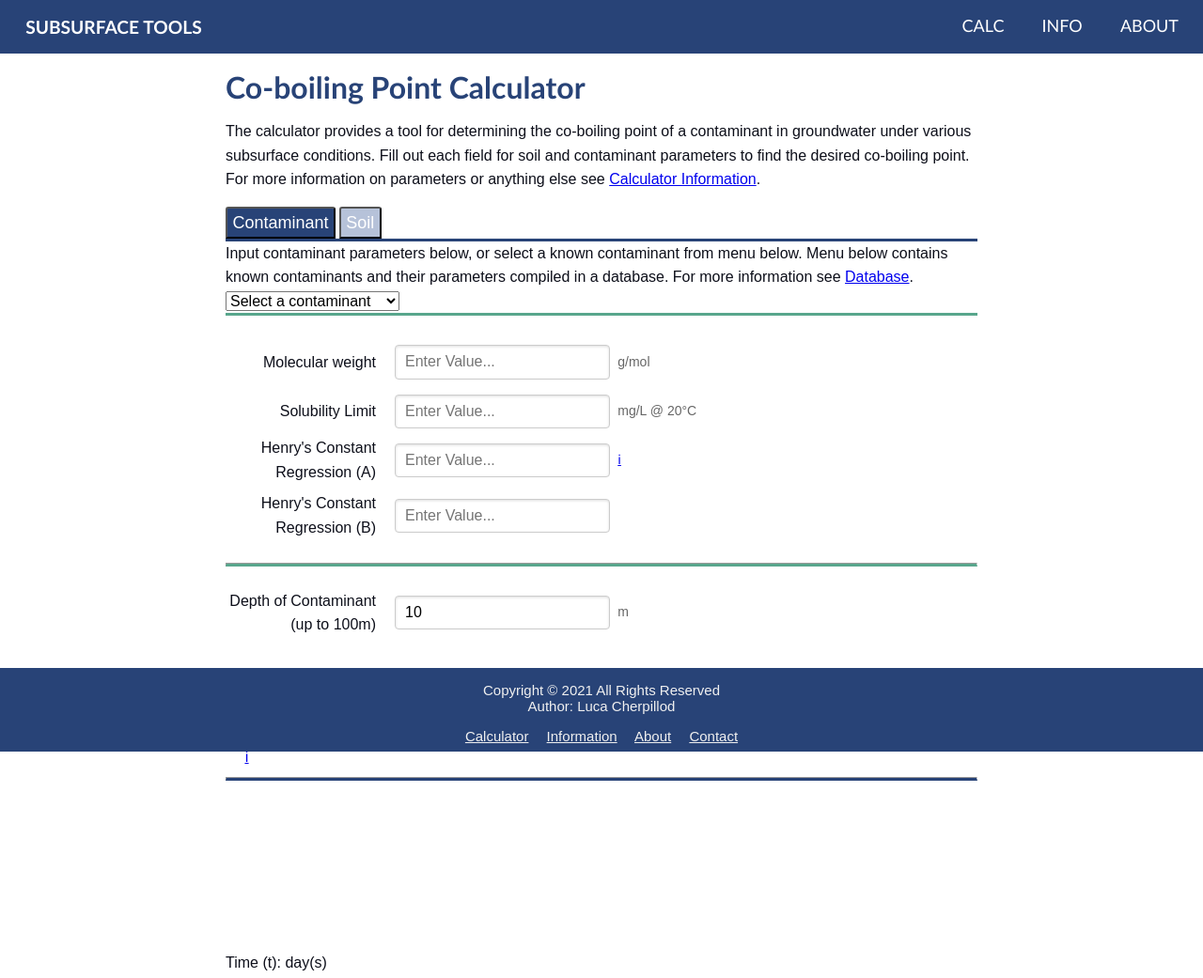
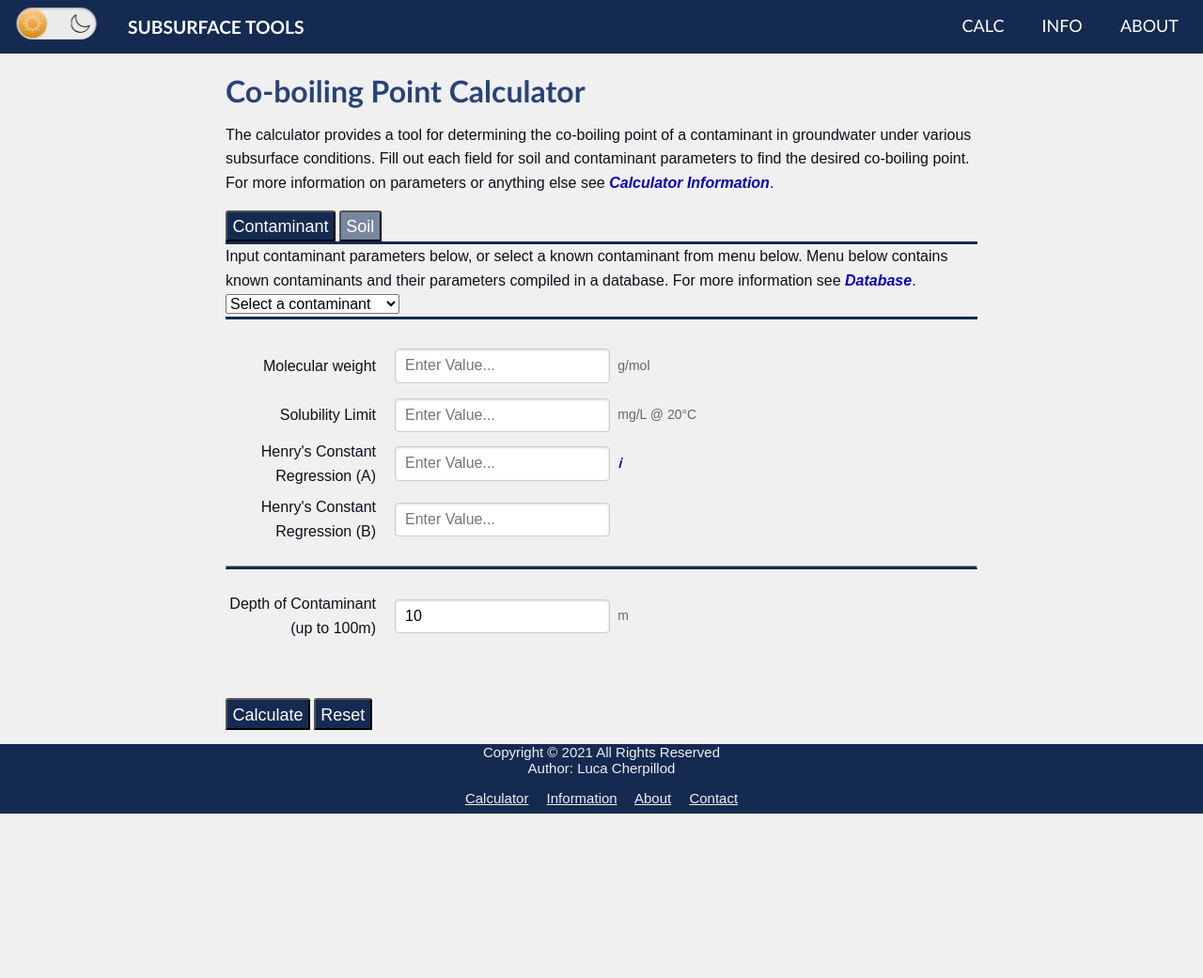
Before and after one commit to ShafinMahmudCS/SubsurfaceTools, a plain HTML site: page coboilingCalculator/index.html in a window 1280 px wide. Shown: the whole page at 94% size. After the commit the page ends 866 px from the top, so only its background shows below. Drawn offline with nearby package versions, Linux system fonts and the light colour scheme; some packages are replaced by stand-ins of ours; a script that the page names is missing; files whose address does not match are found by name.

Commit message:
Dark and light time added to the co-boiling point project

```diff
--- a/coboilingCalculator/index.html
+++ b/coboilingCalculator/index.html
@@ -8,21 +8,29 @@
     <title>Co-Boiling Calc</title>
 </head>
 
-<body>
-    <header>
-        <div class="header">
-            <nav>
+<body class="light-theme">
+    <input type="checkbox" id="darkmode-toggle"/>
+    <label id="toggleLabel" for="darkmode-toggle">
+      <img src="./resources/sun.svg" class="sun" />
+      <img src="./resources/moon.svg" class="moon" />
+    </label>
+    <nav>
+
+
+
+                <input type="checkbox" id="darkmode-toggle" />
+
                 <div class="home-menu pure-menu-horizontal pure-menu-fixed">
                     <a class="pure-menu-heading" href="../index.html">Subsurface Tools</a>
                     <ul class="pure-menu-list" style="padding-right: 1em">
-                        <li class="pure-menu-item"><a class="pure-menu-link" href="./index.html">CALC</a></li>
+                        <li class="pure-menu-item"><a id="firstLink" class="pure-menu-link" href="./index.html">CALC</a></li>
                         <li class="pure-menu-item"><a class="pure-menu-link" href="./info.html">INFO</a></li>
                         <li class="pure-menu-item"><a class="pure-menu-link" href="./about.html">ABOUT</a></li>
                     </ul>
                 </div>
             </nav>
-        </div>
-    </header>
+
+
 
     <div class="content-wrapper">
         <div class="content">
@@ -33,7 +41,7 @@
                     <p>The calculator provides a tool for determining the co-boiling point of a contaminant in
                         groundwater under various subsurface conditions. Fill out each field for soil and contaminant
                         parameters to find the desired co-boiling point. For more information on parameters or anything
-                        else see <a href="#">Calculator Information</a>.</p>
+                        else see <a class="links" href="#">Calculator Information</a>.</p>
                 </div>
             </header>
 
@@ -47,7 +55,7 @@
             <div id="soilForm" class="tab-content">
                 Input soil parameters below, or select a known soil from menu below.
                 Menu below contains known soils and their parameters compiled in a database. For more
-                information see <a href="info.html#database">Database</a>.
+                information see <a class="links" href="info.html#database">Database</a>.
                 <div style="border-bottom: 3px solid var(--mid-accent)">
                     <select id="soil_choice" name="soil_choice" onchange="update(this.value, 'soil')">
                       </select>
@@ -68,7 +76,7 @@
                             <label for="swr">Residual Water Saturation</label>
                             <input id='swr' name="swr" type="number" oninput="check(this)" step="any" max="0.999"
                                 placeholder="Enter Value..." />
-                            <span class="pure-form-message-inline" title="See Info for more information."><a
+                            <span class="pure-form-message-inline" title="See Info for more information."><a class="links"
                                     href="./info.html#parameters">&#8505;</a></span>
                         </div>
                         <div class="pure-control-group">
@@ -101,7 +109,7 @@
             <div id="contaminantForm" class="tab-content active">
                 Input contaminant parameters below, or select a known contaminant from menu below.
                 Menu below contains known contaminants and their parameters compiled in a database. For more
-                information see <a href="info.html#database">Database</a>.
+                information see <a class="links" href="info.html#database">Database</a>.
                 <div style="border-bottom: 3px solid var(--mid-accent)">
                     <select id="contaminant_choice" name="contaminant_choice" onchange="update(this.value, 'contaminant')">
                       </select>
@@ -128,7 +136,7 @@
                             <label for="a">Henry's Constant Regression (A)</label>
                             <input id='a' type="number" oninput="check(this)" step="any" placeholder="Enter Value..." />
                             <span class="pure-form-message-inline" title="See Info for more information.">
-                                <a href="./info.html#parameters">&#8505;</a>
+                                <a class="links" href="./info.html#parameters">&#8505;</a>
                             </span>
                         </div>
                         <div class="pure-control-group" style="padding-bottom: 1em">
@@ -159,7 +167,7 @@
             <div id="resultDiv">
                 <hr style="border-bottom: 3px solid var(--dark-accent)">
                 <span id="resultText"></span>&emsp;
-                <a href="./info.html#math"
+                <a class="links" href="./info.html#math"
                     title="Value rounded to nearest whole number. Press to see more information on calculations.">
                     <span>&#8505;</span>
                 </a>
@@ -170,9 +178,6 @@
                     style="display: none;">
                     <div class="myCanvas">
                         <canvas id="chartCanvas"></canvas>
-                        <div id="canvas1Time" class="canvas-info">
-                          <p><span class="blue">Time (t):</span> <span class="demo"></span> day(s)</p>
-                        </div>
                       </div>
             </div>
         </div>
@@ -186,10 +191,10 @@
             </p>
         </div>
         <div style="text-align: center">
-            <a href="/contaminant" style="color: #f0f0f0">Calculator</a>&emsp;
-            <a href="/info" style="color: #f0f0f0">Information</a>&emsp;
-            <a href="/about" style="color: #f0f0f0">About</a>&emsp;
-            <a href="/about/#contact" style="color: #f0f0f0">Contact</a>
+            <a href="index.html" style="color: #f0f0f0">Calculator</a>&emsp;
+            <a href="info.html" style="color: #f0f0f0">Information</a>&emsp;
+            <a href="about.html" style="color: #f0f0f0">About</a>&emsp;
+            <a href="about.html#contact" style="color: #f0f0f0">Contact</a>
         </div>
     </footer>
     <script>
@@ -227,6 +232,7 @@
     <script src="./scripts/calculation.js"></script>
     <script src="./scripts/displayResult.js"></script>
     <script src="./scripts/updateData.js"></script>
+    <script src="./scripts/theme.js"></script>
 </body>
 
 </html>
--- a/coboilingCalculator/scripts/displayResult.js
+++ b/coboilingCalculator/scripts/displayResult.js
@@ -1,3 +1,62 @@
+document.getElementById("resultDiv").style.display = "none";
+
+var chart = null;
+let ctx = document.getElementById("chartCanvas").getContext("2d");
+
+// Function to create/update chart
+function mychart(x, y) {
+  if (chart) {
+    chart.destroy();
+  }
+  chart = new Chart(ctx, {
+    type: "scatter",
+    data: {
+      labels: x,
+      datasets: [
+        {
+          data: y,
+          borderColor: "#FF5733",
+          fill: false,
+          tension: 0.4,
+          showLine: true,
+        },
+      ],
+    },
+    options: {
+      responsive: true,
+      scales: {
+        x: {
+          title: {
+            display: true,
+            text: "Temperature (°C)",
+          },
+        },
+        y: {
+          reverse: true,
+          min: 0,
+          max: 100,
+          title: {
+            display: true,
+            text: "Depth (m)",
+          },
+        },
+      },
+      plugins: {
+        title: {
+          display: true,
+          text: "Coboiling Point vs. Depth",
+          padding: {
+            bottom: 10,
+          },
+        },
+        legend: {
+          display: false,
+        },
+      },
+    },
+  });
+}
+
 function getTemp(n, pw, sg, sm, pc, tm, low, high, A, B) {
   let temp = (low + high) / 2;
   const r = 8.314472;
@@ -19,9 +78,6 @@ function getTemp(n, pw, sg, sm, pc, tm, low, high, A, B) {
 const btn = document.getElementById("calculate");
 
 btn.addEventListener("click", getResult);
-
-var chart = null;
-let ctx = document.getElementById("chartCanvas").getContext("2d");
 
 function getResult() {
   let MW = document.getElementById("mw").value;
@@ -88,56 +144,7 @@ function getResult() {
     currentDepth += 5;
   }
 
-  if (chart) {
-    chart.destroy();
-  }
-  chart = new Chart(ctx, {
-    type: "scatter",
-    data: {
-      labels: x,
-      datasets: [
-        {
-          data: y,
-          borderColor: "#FF5733",
-          fill: false,
-          tension: 0.4,
-          showLine: true,
-        },
-      ],
-    },
-    options: {
-      responsive: true,
-      scales: {
-        x: {
-          title: {
-            display: true,
-            text: "Temperature (°C)",
-          },
-        },
-        y: {
-          reverse: true,
-          min: 0,
-          max: 100,
-          title: {
-            display: true,
-            text: "Depth (m)",
-          },
-        },
-      },
-      plugins: {
-        title: {
-          display: true,
-          text: "Coboiling Point vs. Depth",
-          padding: {
-            bottom: 10,
-          },
-        },
-        legend: {
-          display: false,
-        },
-      },
-    },
-  });
+  mychart(x, y);
 
   const depth = 10;
   const pw = depth * 9810;
@@ -149,19 +156,38 @@ function getResult() {
   } catch (error) {
     return "Failed to find a result.";
   }
+
+  document.getElementById("resultDiv").style.display = "block";
 }
+
+function setChartColorBasedOnTheme() {
+  if (document.body.classList.contains("light-theme")) {
+    Chart.defaults.color = "rgba(255, 255, 255, 0.8)";
+    Chart.defaults.borderColor = "rgba(255, 255, 255, 0.1)";
+  } else {
+    Chart.defaults.color = "rgba(0, 0, 0, 0.65)";
+    Chart.defaults.borderColor = "rgba(0, 0, 0, 0.15)";
+  }
+
+  if (chart) {
+    mychart(chart.data.labels, chart.data.datasets[0].data);
+  }
+}
+
+setChartColorBasedOnTheme();
+
+themeSwitcher = document.querySelector("#darkmode-toggle");
+themeSwitcher.addEventListener("click", setChartColorBasedOnTheme);
 
 const resetBtn = document.getElementById("reset");
 
 resetBtn.addEventListener("click", reset);
 function reset() {
-  // Destroy the chart if it exists
   if (chart) {
     chart.destroy();
     chart = null;
   }
 
-  // Clear the result text
   document.getElementById("resultText").innerText = "";
 
   // Reset all input fields and select elements
@@ -170,4 +196,6 @@ function reset() {
 
   const selects = ["contaminant_choice", "soil_choice"];
   selects.forEach((id) => (document.getElementById(id).selectedIndex = 0));
+
+  document.getElementById("resultDiv").style.display = "none";
 }
--- /dev/null
+++ b/coboilingCalculator/scripts/theme.js
@@ -0,0 +1,25 @@
+let themeSwitcher = document.querySelector("#darkmode-toggle");
+
+// Load saved theme from local storage, if it exists
+let savedTheme = localStorage.getItem("theme");
+if (savedTheme) {
+  document.body.className = savedTheme;
+  // Update the checkbox status based on the theme
+  themeSwitcher.checked = savedTheme === "dark-theme";
+} else {
+  // By default, assume 'light-theme'
+  document.body.classList.add("light-theme");
+  themeSwitcher.checked = false;
+}
+
+themeSwitcher.addEventListener("change", function () {
+  if (this.checked) {
+    document.body.classList.remove("light-theme");
+    document.body.classList.add("dark-theme");
+    localStorage.setItem("theme", "dark-theme");
+  } else {
+    document.body.classList.remove("dark-theme");
+    document.body.classList.add("light-theme");
+    localStorage.setItem("theme", "light-theme");
+  }
+});
--- a/coboilingCalculator/scripts/updateData.js
+++ b/coboilingCalculator/scripts/updateData.js
@@ -120,7 +120,6 @@ function populateSoilDataList() {
   }
 }
 
-
 function update(value, type) {
   if (type === "contaminant") {
     let id = parseInt(value.split(".")[0]) - 1;
--- a/coboilingCalculator/styles/style.css
+++ b/coboilingCalculator/styles/style.css
@@ -1,7 +1,7 @@
 /*
 define color scheme with variables
 */
-:root {
+/* :root {
   --dark-text: #0d0f1a;
   --dark-accent: #284377;
   --mid-accent: #58a68c;
@@ -10,17 +10,47 @@ define color scheme with variables
   --error-accent: #d94745;
   --attn-accent: #f6d337;
   --custom-accent: #a42d6c;
+} */
+
+.light-theme {
+  --dark-text: #0d0f1a;
+  --dark-accent: #152a50;
+  --mid-accent: #152a50;
+  --light-accent: #78869e;
+  --light-text: #ffffff;
+  --background-color: #f0f0f0;
+  --error-accent: #d94745;
+  --attn-accent: #f6d337;
+  --custom-accent: #a42d6c;
+  --sub-heading-color: #284377;
+  --link-color: #0404b3;
+  --unit: #666666;
+}
+
+.dark-theme {
+  --dark-text: rgb(245, 240, 240);
+  --dark-accent: #1c1d29;
+  --mid-accent: #4b4b4b6e;
+  --light-accent: #4d596d;
+  --light-text: #ffffff;
+  --error-accent: #d94745;
+  --attn-accent: #f6d337;
+  --background-color: #12121a;
+  --custom-accent: #a42d6c;
+  --sub-heading-color: #a19f9f;
+  --link-color: #ffffff;
+  --unit: #cfcbcb;
 }
 
 body {
   color: var(--dark-text);
-  background: var(--light-text);
+  background: var(--background-color);
 }
 
 .content {
   padding: 0 2em;
   max-width: 800px;
-  margin: 0 auto 50px;
+  margin: auto;
   line-height: 1.6em;
 }
 
@@ -29,7 +59,6 @@ body {
   color: var(--dark-accent);
   text-align: center;
   padding: 2em 2em 0;
-  border-bottom: 1px solid #eee;
 }
 
 .tab-content {
@@ -42,7 +71,7 @@ body {
 
 .content-subhead {
   font-weight: 600;
-  color: var(--dark-accent);
+  color: var(--sub-heading-color);
   font-family: Trebuchet MS, sans-serif;
 }
 
@@ -78,6 +107,112 @@ body {
   background: var(--dark-accent);
 }
 
+.links {
+  text-decoration: none;
+  font-style: italic;
+  font-weight: bold;
+  color: var(--link-color);
+}
+
+/* theme switcher */
+
+#toggleLabel {
+  width: 500px;
+  height: 200px;
+  position: fixed;
+  top: -75px;
+  left: -190px;
+  background: #ebebeb;
+  border-radius: 200px;
+  box-shadow: inset 0px 5px 15px rgba(0, 0, 0, 0.4),
+    inset 0px -5px 15px rgba(255, 255, 255, 0.4);
+  cursor: pointer;
+  transition: 0.3s;
+  transform: scale(0.17);
+  z-index: 5;
+}
+
+#toggleLabel:after {
+  content: "";
+  width: 180px;
+  height: 180px;
+  position: absolute;
+  top: 10px;
+  left: 10px;
+  background: linear-gradient(180deg, #ffcc89, #d8860b);
+  border-radius: 180px;
+  box-shadow: 0px 5px 10px rgba(0, 0, 0, 0.2);
+  transition: 0.3s;
+  /* z-index: 5; */
+}
+
+#darkmode-toggle {
+  width: 0;
+  height: 0;
+  visibility: hidden;
+}
+
+#darkmode-toggle:checked + #toggleLabel {
+  background: #242424;
+}
+
+#darkmode-toggle:checked + #toggleLabel:after {
+  left: 490px;
+  transform: translateX(-100%);
+  background: linear-gradient(180deg, #777, #3a3a3a);
+}
+
+#toggleLabel:active:after {
+  width: 260px;
+}
+
+.background {
+  width: 100vw;
+  height: 100vh;
+  background: #fff;
+  z-index: -1;
+  position: absolute;
+  transition: 0.3s;
+}
+
+#darkmode-toggle:checked + #toggleLabel + .background {
+  background: #242424;
+}
+
+#toggleLabel img {
+  position: absolute;
+
+  width: 120px;
+
+  top: 40px;
+
+  z-index: 100;
+}
+
+#toggleLabel img.sun {
+  left: 40px;
+
+  filter: invert(100%);
+
+  transition: 0.3s;
+}
+
+#toggleLabel img.moon {
+  left: 340px;
+
+  filter: invert(0%);
+
+  transition: 0.3s;
+}
+
+#darkmode-toggle:checked + #toggleLabel img.sun {
+  filter: invert(100%);
+}
+
+#darkmode-toggle:checked + #toggleLabel img.moon {
+  filter: invert(100%);
+}
+
 @media (min-width: 48em) {
   .home-menu {
     text-align: left;
@@ -101,8 +236,6 @@ body {
   font-size: 15px;
   padding-bottom: 0.5em;
   color: #f0f0f0;
-  position: fixed;
-  bottom: 0;
   width: 100%;
 }
 
```
Also changed, not shown: coboilingCalculator/about.html (+20 -13 lines), coboilingCalculator/info.html (+18 -10 lines), coboilingCalculator/scripts/toggleSoilContaminant.js (+14 -1 lines), coboilingCalculator/resources/moon.svg (added), coboilingCalculator/resources/sun.svg (added), coboilingCalculator/scripts/calculation.js (deleted), coboilingCalculator/styles/pure-min.css.
